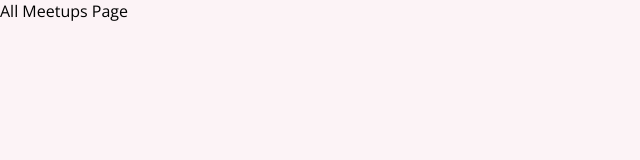
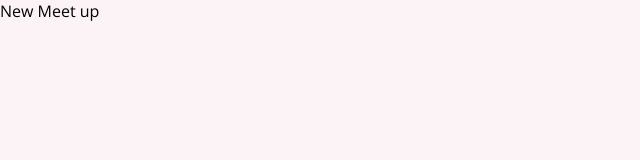
Before and after one commit to gmhislop/meetup-app, a React (Create React App) app: page /new in a window 1280 px wide. Shown: the top 160 px of the page, without its empty margins (0-640 px from the left). Built offline with nearby package versions, Linux system fonts and the light colour scheme.

Commit message:
node update

```diff
--- a/package.json
+++ b/package.json
@@ -9,7 +9,7 @@
     "react": "^17.0.1",
     "react-dom": "^17.0.1",
     "react-router-dom": "^5.3.4",
-    "react-scripts": "4.0.3",
+    "react-scripts": "^5.0.1",
     "web-vitals": "^1.1.0"
   },
   "scripts": {
--- a/src/App.js
+++ b/src/App.js
@@ -1,4 +1,4 @@
-import { Route } from 'react-router-dom';
+import { Route, Switch } from 'react-router-dom';
 
 import AllMeetupsPage from './pages/AllMeetUps';
 import NewMeetUpPage from './pages/NewMeetUp';
@@ -7,15 +7,17 @@ import FavoritesPage from './pages/Favorites';
 function App() {
   return (
     <div>
-      <Route path="/">
+      <Switch>
+      <Route path="/" exact>
         <AllMeetupsPage />
       </Route>
-      <Route path="/new-meetups">
+      <Route path="/new">
         <NewMeetUpPage />
       </Route>
-      <Route path="/favorite-meetups">
+      <Route path="/favorites">
         <FavoritesPage />
       </Route>
+      </Switch>
     </div>
   );
 }
```
Also changed, not shown: src/components/layout/MainNavigation.js (added, +14 -0 lines), 2 other files (tests, documents, lock files or other folders).
